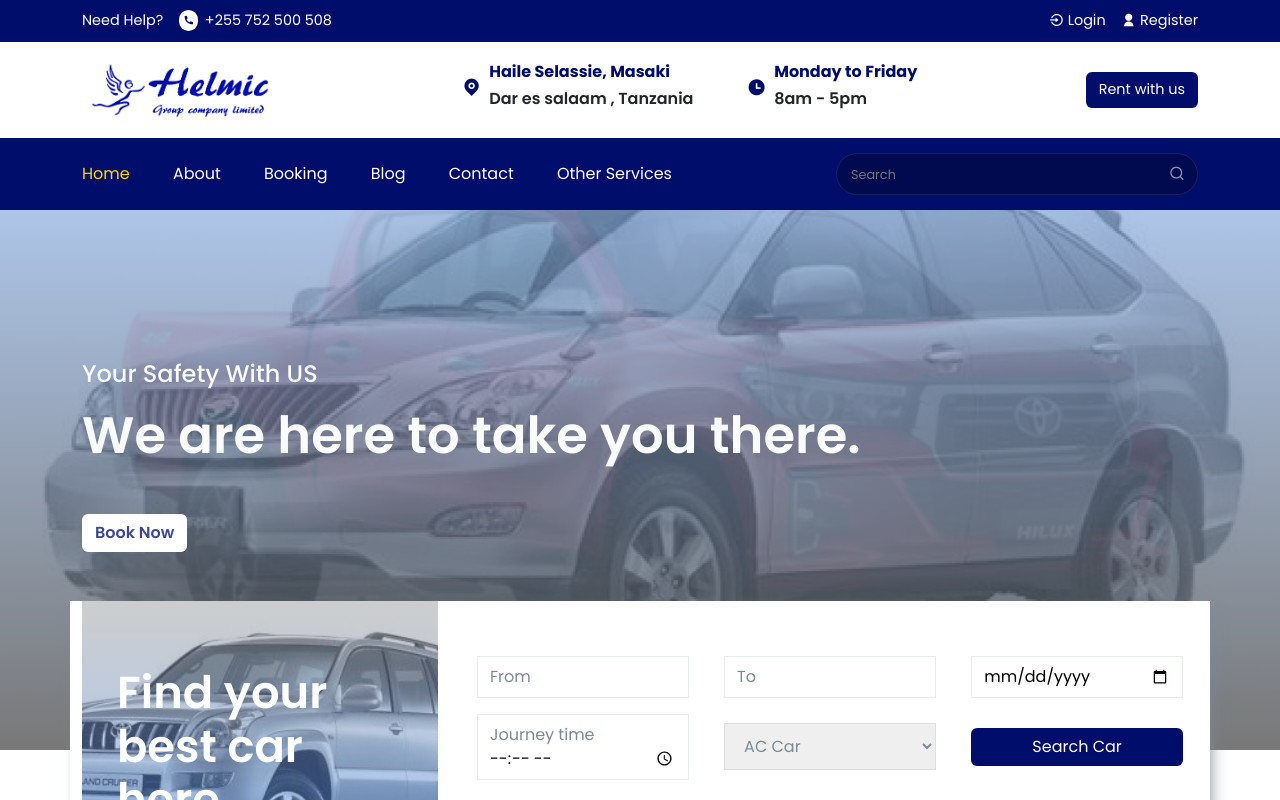
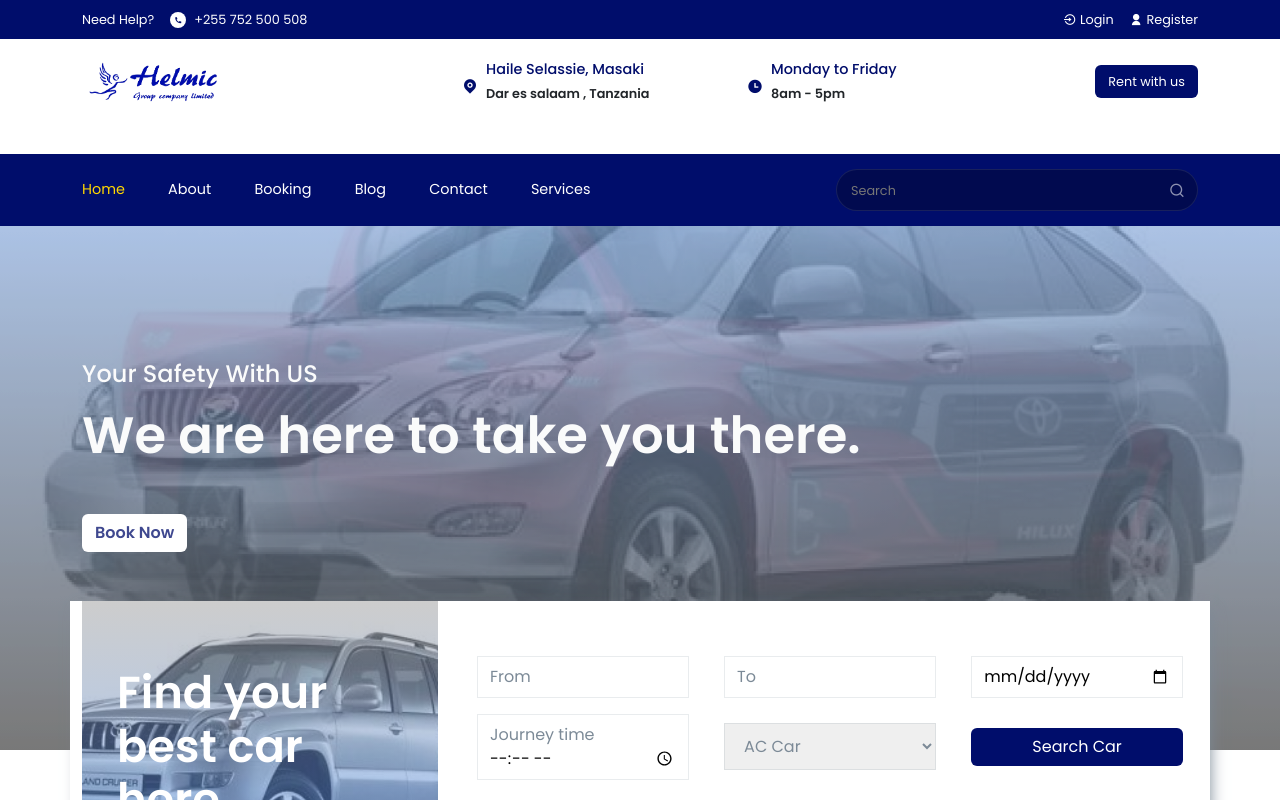
Before and after one commit to Hangi200/helmic-website, a React (Create React App) app in the folder helmic-car-rental/: page /home in a window 1280 px wide. Shown: the top 800 px of the page. Built offline with nearby package versions, Linux system fonts and the light colour scheme.

Commit message:
Initial commit

```diff
--- a/helmic-car-rental/src/components/Header/Header.jsx
+++ b/helmic-car-rental/src/components/Header/Header.jsx
@@ -29,7 +29,7 @@ const navLinks = [
   },
   {
     path: "/notFound",
-    display: "Other Services",
+    display: "Services",
   },
 ];
 
--- a/helmic-car-rental/src/styles/header.css
+++ b/helmic-car-rental/src/styles/header.css
@@ -19,13 +19,13 @@
   }
 
   .header__top__left span{
-    font-size: 0.9rem;
+    font-size: 0.8rem;
   }
 
   .header__top__help {
     display: flex;
     align-items: center;
-    column-gap: 0.4rem;
+    column-gap: 0.5rem;
   }
 
   .header__top__help i {
@@ -33,31 +33,31 @@
     color: #000d6b;
     padding: 2px 4px;
     border-radius: 50px;
-    font-size: 0.7rem;
+    font-size: 0.5rem;
   }
 
   .header__top__right a {
     text-decoration: none;
     color: #fff;
-    font-size: 0.9rem;
+    font-size: 0.8rem;
   }
 
   .header__top__right a:hover{
-    color:#fff;
+    color:#434ffd;
   }
 
   /* ============ header middle style =========== */
 
   .header__middle {
-    padding: 20px 0;
+    padding: 22px 0px;
   }
 
   .logo h1 a span {
-    font-size: 1.9rem;
+    font-size: 0.9rem;
   }
 
   .logo h1 a i {
-    font-size: 2.2rem;
+    font-size: 2.0rem;
   }
 
   .logo h1 a {
@@ -67,27 +67,29 @@
   }
 
   .header__location img {
-    width: 55%;
+    width: 40%;
     height: auto;
     transition: transform 0.3s ease;
     display: flexbox;
+    margin-bottom: 30px;
 
   }
 
   .header__location span i {
-    font-size: 1.2rem;
+    font-size: 1.0rem;
     color: #000d6b;
     display: flex;
   }
 
   .header__location-content h4 {
-    font-size: 1rem;
-    font-weight: 700;
+    font-size: 0.9rem;
+    font-weight: 500;
     color: #000d6b;
   }
 
   .header__location-content h6 {
     font-weight: 600;
+    font-size: 0.8rem;
   }
 
   /* Header button styles */
@@ -96,6 +98,7 @@
     padding: 10px 20px;
     border: none;
     border-radius: 5px;
+    margin-bottom: 30px;
   }
 
   .header__btn a {
@@ -105,11 +108,11 @@
     text-decoration: none;
     color: #fff;
     justify-content: end;
-    font-size: 0.9rem;
+    font-size: 0.8rem;
   }
 
   .header__btn a:hover {
-    color: #fff;
+    color: #434ffd;
   }
 
 
@@ -138,10 +141,11 @@
     color: #fff;
     text-decoration: none;
     transition: 0.3s;
+    font-size: 0.9rem;
   }
 
   .nav__item:hover {
-    color: #ffd700;
+    color: #434ffd;
   }
 
   .search__box {
@@ -174,6 +178,10 @@
   }
 
   @media only screen and (max-width: 768px) {
+    .header{
+      position: fixed;
+    }
+
     .header__top,
     .header__middle,
     .nav__right {
@@ -185,7 +193,7 @@
     }
 
     .navigation {
-      background: rgb(0, 13, 107, 0.6);
+      background: rgba(99, 104, 139, 0.6);
       width: 100%;
       height: 100%;
       position: fixed;
@@ -196,7 +204,7 @@
     }
 
     .menu {
-      width: 250px;
+      width: 200px;
       height: 100%;
       background: #000d6b;
       display: flex;
@@ -223,10 +231,33 @@
   @media only screen and (max-width: 995px) {
 
     .header__location img {
-      width: 55%;
+      width: 95%;
       height: auto;
       transition: transform 0.3s ease;
       display: flexbox;
+      margin-bottom: 35px;
+    }
 
+    .header__location-content h4 {
+      font-size: 0.8rem;
+      font-weight: 500;
+      color: #000d6b;
     }
+
+    .header__location-content h6 {
+      font-weight: 600;
+      font-size: 0.8rem;
+    }
+
+    .nav__item {
+      font-size: 0.8rem;
+    }
+
+    .search__box {
+      border: 1px solid #7c8a972f;
+      padding: 7px 10px;
+      border-radius: 50px;
+      margin-left: 15px;
+    }
+
   }
```
